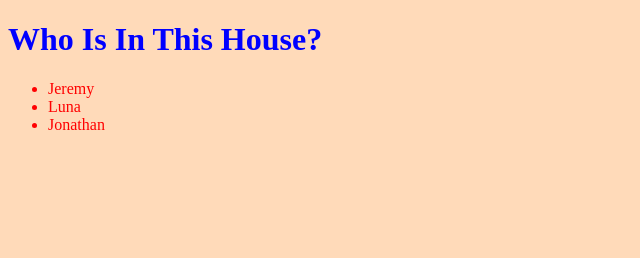
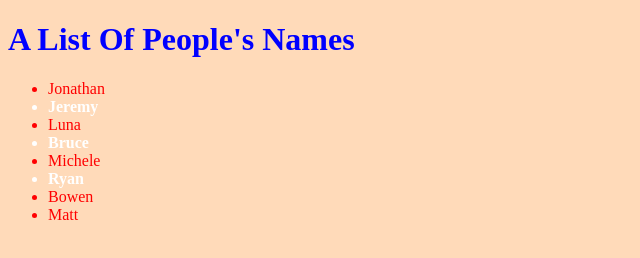
Before and after one commit to jonathan-crepeau/t1, a plain HTML site: page index.html in a window 1280 px wide. Shown: the whole page, without its empty margins (0-640 px from the left). Drawn offline with Linux system fonts and the light colour scheme.

Commit message:
update d list of names and correspondning CSS styling

```diff
--- a/index.html
+++ b/index.html
@@ -8,11 +8,16 @@
     <title>Github Test 1</title>
 </head>
 <body>
-    <h1>Who Is In This House?</h1>
+    <h1>A List Of People's Names</h1>
     <ul>
-        <li>Jeremy</li>
+        <li>Jonathan</li>
+        <li class="highlight">Jeremy</li>
         <li>Luna</li>
-        <li>Jonathan</li>
+        <li class="highlight">Bruce</li>
+        <li>Michele</li>
+        <li class="highlight">Ryan</li>
+        <li>Bowen</li>
+        <li>Matt</li>
     </ul>
 </body>
 </html>
--- a/main.css
+++ b/main.css
@@ -6,3 +6,8 @@ body {
 h1 {
   color: blue;
 }
+
+.highlight {
+  color: white;
+  font-weight: bold;
+}
```
